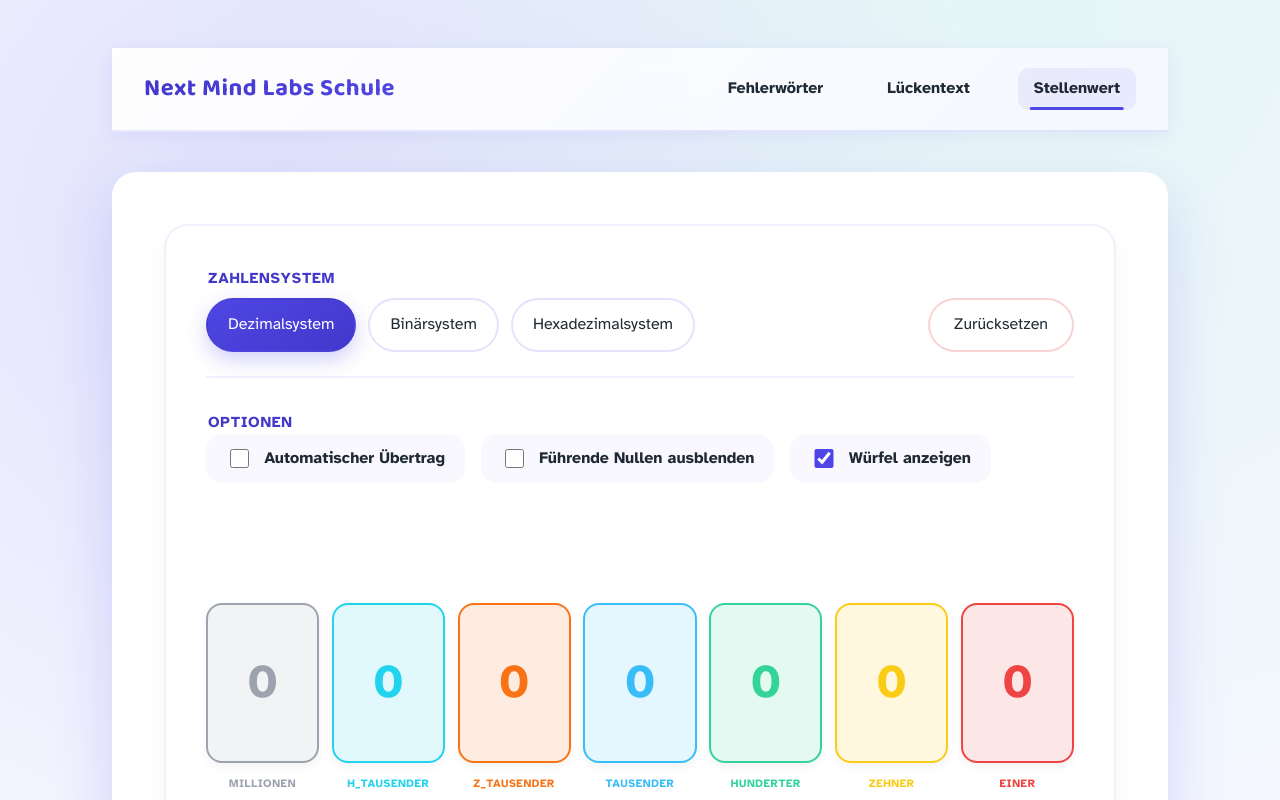
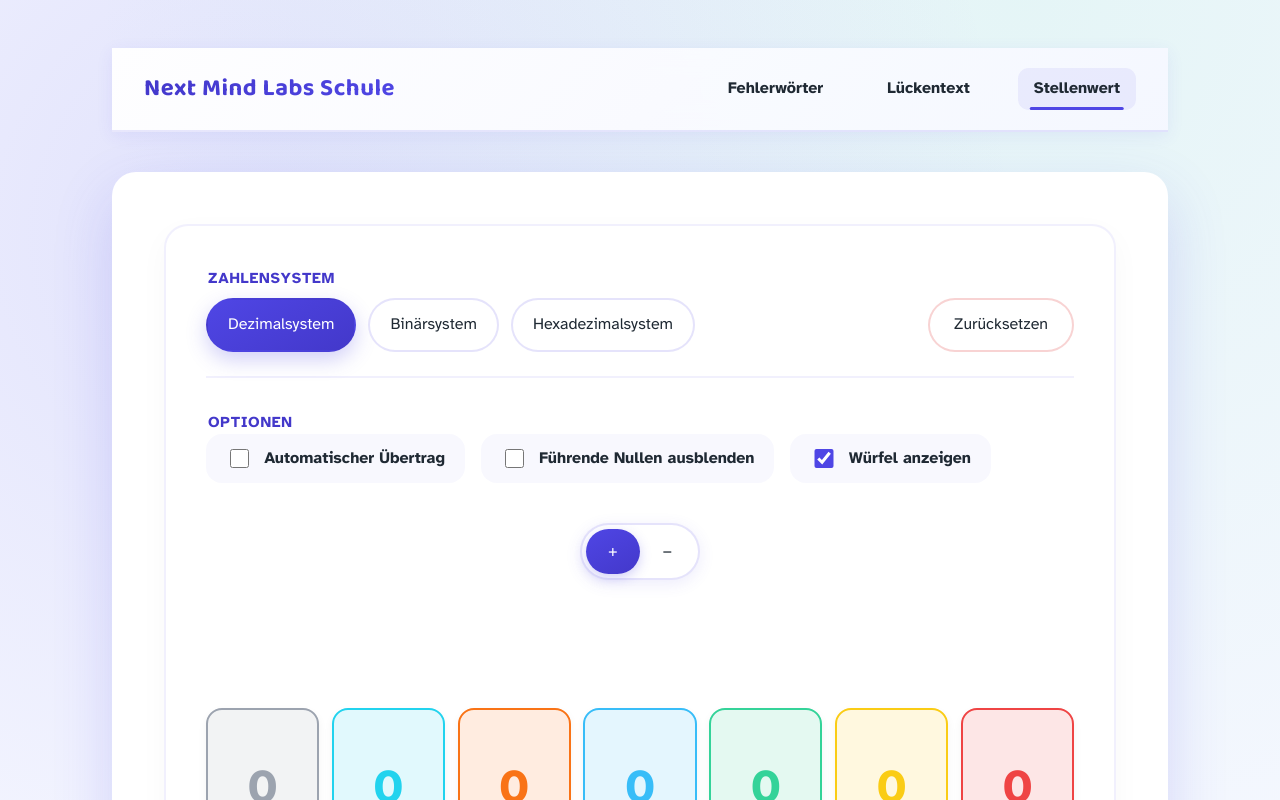
Before and after one commit to JMCourtois/NextMindLabsWeb, a Next.js app: page /schule/ubungen/stellenwert in a window 1280 px wide. Shown: the top 800 px of the page. Built offline with nearby package versions, Linux system fonts and the light colour scheme.

Commit message:
✨ Add the substraction to the stellenwert

```diff
--- a/app/schule/ubungen/stellenwert/PlaceValueTrainer.tsx
+++ b/app/schule/ubungen/stellenwert/PlaceValueTrainer.tsx
@@ -79,6 +79,7 @@ function withAlpha(hexColor: string, alpha: number) {
 
 export function PlaceValueTrainer() {
   const [numberSystem, setNumberSystem] = useState<NumberSystem>("decimal");
+  const [operationMode, setOperationMode] = useState<"add" | "subtract">("add");
   const [autoCarry, setAutoCarry] = useState(false);
   const [hideLeadingZeros, setHideLeadingZeros] = useState(false);
   const [showCubes, setShowCubes] = useState(true);
@@ -143,10 +144,11 @@ export function PlaceValueTrainer() {
     setCarryOverlay(null);
   };
 
-  const incrementAtIndex = (index: number) => {
+  const handleDigitClick = (index: number) => {
     const base = config.base;
     const previousValue = digits[index];
 
+    if (operationMode === "add") {
       setDigits((prev) => {
         const next = [...prev];
         carryIncrement(next, index, base, autoCarry);
@@ -196,6 +198,60 @@ export function PlaceValueTrainer() {
           requestAnimationFrame(() => {
             setCarryOverlay(nextCarry);
           });
+        }
+      }
+    } else {
+      // Subtract mode
+      setDigits((prev) => {
+        const next = [...prev];
+        borrowDecrement(next, index, base, autoCarry);
+        return next;
+      });
+
+      // Detect if a borrow occurred (digit underflowed from 0 to base-1)
+      const didBorrow = autoCarry && previousValue === 0;
+      if (showCubes && didBorrow) {
+        const sourceIndex = index - 1;
+        const targetIndex = index;
+
+        if (sourceIndex >= 0) {
+          const fromCard = cardRefs.current[sourceIndex];
+          const toCard = cardRefs.current[targetIndex];
+          const boardRect = boardRef.current?.getBoundingClientRect();
+
+          const hasMeasurements = Boolean(fromCard && toCard && boardRect);
+
+          const startX = hasMeasurements
+            ? (fromCard!.left + fromCard!.width / 2) - boardRect!.left
+            : (boardRect?.width ?? 0) / 2;
+
+          const startY = hasMeasurements
+            ? fromCard!.top - boardRect!.top - 56
+            : -56;
+
+          const deltaX = hasMeasurements
+            ? (toCard!.left + toCard!.width / 2) - (fromCard!.left + fromCard!.width / 2)
+            : 140;
+
+          const deltaY = hasMeasurements ? toCard!.top - fromCard!.top : 0;
+
+          const nextCarry: CarryOverlay = {
+            from: sourceIndex,
+            to: targetIndex,
+            id: bundleIdRef.current + 1,
+            fromColor: COLORS[sourceIndex % COLORS.length],
+            toColor: COLORS[targetIndex % COLORS.length],
+            deltaX,
+            deltaY,
+            startX,
+            startY,
+          };
+
+          bundleIdRef.current = nextCarry.id;
+          requestAnimationFrame(() => {
+            setCarryOverlay(nextCarry);
+          });
+        }
       }
     }
   };
@@ -274,6 +330,30 @@ export function PlaceValueTrainer() {
         </fieldset>
       </section>
 
+      {/* Mode Toggle +/- centered */}
+      <div className={styles.modeToggleWrapper}>
+        <div className={styles.modeToggle} role="group" aria-label="Rechenoperation">
+          <button
+            type="button"
+            className={`${styles.modeButton} ${operationMode === "add" ? styles.modeButtonActive : ""}`}
+            onClick={() => setOperationMode("add")}
+            aria-pressed={operationMode === "add"}
+            aria-label="Addieren"
+          >
+            +
+          </button>
+          <button
+            type="button"
+            className={`${styles.modeButton} ${operationMode === "subtract" ? styles.modeButtonActive : ""}`}
+            onClick={() => setOperationMode("subtract")}
+            aria-pressed={operationMode === "subtract"}
+            aria-label="Subtrahieren"
+          >
+            −
+          </button>
+        </div>
+      </div>
+
       <div className={styles.boardWrapper}>
         <div
           className={styles.board}
@@ -307,7 +387,7 @@ export function PlaceValueTrainer() {
                   isCarryTarget ? styles.digitCardTarget : ""
                 }`}
                 style={{ borderColor: color, background: `${color}22` }}
-                onClick={() => incrementAtIndex(index)}
+                onClick={() => handleDigitClick(index)}
                 aria-label={`${label || "Stelle"}: ${formatDigit(digit, numberSystem)}`}
               >
                 {shouldShowOrbit && (
@@ -378,3 +458,16 @@ function carryIncrement(digits: number[], index: number, base: number, autoCarry
     }
   }
 }
+
+function borrowDecrement(digits: number[], index: number, base: number, autoCarry: boolean) {
+  if (index < 0) {
+    return;
+  }
+  digits[index] -= 1;
+  if (digits[index] < 0) {
+    digits[index] = base - 1;
+    if (autoCarry) {
+      borrowDecrement(digits, index - 1, base, autoCarry);
+    }
+  }
+}
--- a/app/schule/ubungen/stellenwert/styles.module.css
+++ b/app/schule/ubungen/stellenwert/styles.module.css
@@ -154,6 +154,51 @@
 .switch:hover {
     border-color: var(--color-primary);
     color: var(--color-primary-strong);
+}
+
+/* Segmented Control for +/- Mode Toggle */
+.modeToggleWrapper {
+  display: flex;
+  justify-content: center;
+  width: 100%;
+  margin: 0.5rem 0;
+}
+
+.modeToggle {
+  display: inline-flex;
+  background: #fff;
+  border-radius: 999px;
+  border: 2px solid rgba(79, 70, 229, 0.15);
+  padding: 4px;
+  gap: 0;
+  box-shadow: 0 4px 16px rgba(79, 70, 229, 0.1);
+}
+
+.modeButton {
+  padding: 0.6rem 1.4rem;
+  font-weight: 700;
+  font-size: 1.3rem;
+  cursor: pointer;
+  border: none;
+  background: transparent;
+  color: var(--color-primary-strong);
+  transition: all 0.2s ease;
+  display: flex;
+  align-items: center;
+  justify-content: center;
+  min-width: 3rem;
+  line-height: 1;
+  border-radius: 999px;
+}
+
+.modeButton:hover:not(.modeButtonActive) {
+  background: rgba(79, 70, 229, 0.08);
+}
+
+.modeButtonActive {
+  background: linear-gradient(150deg, var(--color-primary), var(--color-primary-strong));
+  color: #fff !important;
+  box-shadow: 0 4px 12px rgba(79, 70, 229, 0.25);
 }
 
 .toggle {
```
Lines whose indentation alone changed are shown as unchanged.
